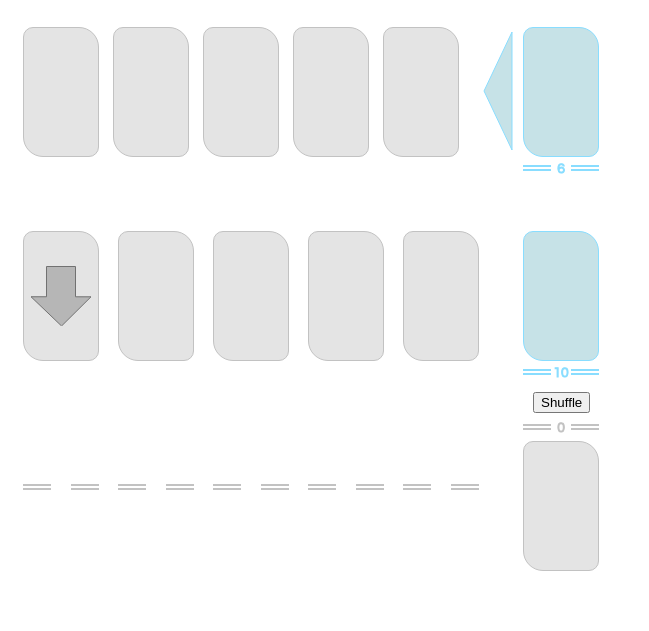
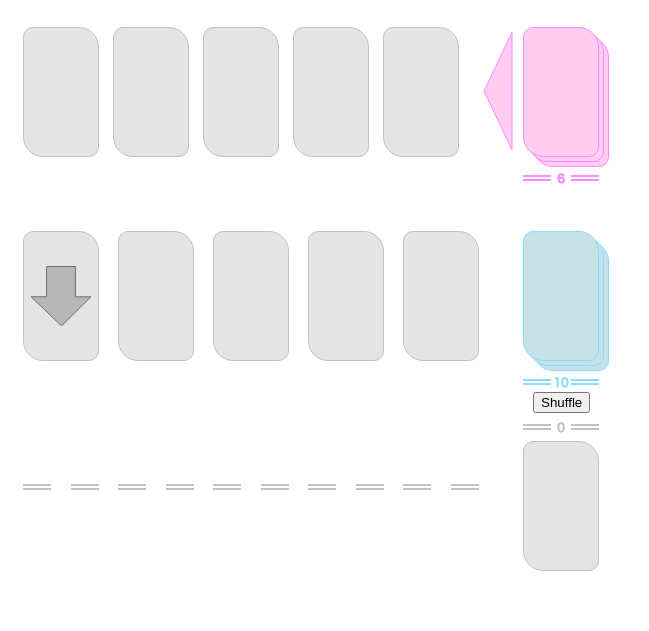
Before and after one commit to TonyLB/redux-cards, a React app: page / in a window 1280 px wide. Shown: the whole page, without its empty margins (0-649 px from the left). Built offline with nearby package versions, Linux system fonts and the light colour scheme.

Commit message:
Expanded Deck to show backs of top three cards.

```diff
--- a/src/components/Card.js
+++ b/src/components/Card.js
@@ -2,9 +2,9 @@ import React from 'react'
 import PropTypes from 'prop-types'
 import CardTemplates from '../state/CardTemplates'
 
-const Card = ({ className, top=0, left=0, value, cardTemplate, onClick, children }) => (
-    children ? (
-            <div style={{top:top, left:left, position:"absolute"}}
+const Card = ({ className, top=0, left=0, zIndex=0, value, cardTemplate, onClick, children, showBack=false }) => (
+    (children || showBack) ? (
+            <div style={{top:top, left:left, zIndex:zIndex, position:"absolute"}}
                 className={className?className:cardTemplate?('card-'+CardTemplates[cardTemplate].style):null}
                 onClick={onClick}
             >
@@ -23,7 +23,13 @@ const Card = ({ className, top=0, left=0, value, cardTemplate, onClick, children
 
 Card.PropTypes = {
     id: PropTypes.string,
+    className: PropTypes.string,
+    top: PropTypes.number,
+    left: PropTypes.number,
+    zIndex: PropTypes.number,
     value: PropTypes.string.isRequired,
+    cardTemplate: PropTypes.string,
+    showBack: PropTypes.bool,
     onClick: PropTypes.func
 }
 
--- a/src/components/Deck.js
+++ b/src/components/Deck.js
@@ -3,9 +3,9 @@ import PropTypes from 'prop-types'
 import Card from './Card'
 import Header from './SVG/Header'
 
-const Deck = ( {cards, headerTop=false, children, top=0, left=0} ) => {
+const Deck = ( {cards, headerTop=false, children, top=0, left=0, zIndex=0, className='svg-blues'} ) => {
     let header = (
-        <Header className={ cards.length ? 'svg-blues': 'svg-greys'} width='76'>
+        <Header className={ cards.length ? className : 'svg-greys'} width='76'>
             <text x="38" y="15">{cards.length}</text>
         </Header>
     )
@@ -14,13 +14,25 @@ const Deck = ( {cards, headerTop=false, children, top=0, left=0} ) => {
             <div style={{position:"absolute", top:top+"px", left:left+"px"}}>
                 { headerTop ? header : null}
             </div>
-            <Card
-                top={(top+(headerTop?20:0))}
-                left={left}
-                className={cards.length ? 'card-plain' : 'card-empty'}
-                children={children}
-            />
-            <div style={{position:"absolute", top:(top+135)+"px", left:left+"px"}}>
+            { cards.length ? cards.slice(0,3).map((card, index) => (
+                    <Card
+                        top={(top+(headerTop?20:0))+index*5}
+                        left={left+index*5}
+                        zIndex={zIndex+3-index}
+                        children={children}
+                        showBack
+                        key={card.id}
+                        {...card}
+                    />
+                )) : (
+                    <Card
+                        top={(top+(headerTop?20:0))}
+                        left={left}
+                        className='card-empty'
+                        children={children}
+                    />
+            )}
+            <div style={{position:"absolute", top:(top+145)+"px", left:left+"px"}}>
                 { !headerTop ? header : null}
             </div>
         </div>
@@ -35,7 +47,8 @@ Deck.PropTypes = {
     ).isRequired,
     headerTop: PropTypes.bool,
     top: PropTypes.number,
-    left: PropTypes.number
+    left: PropTypes.number,
+    className: PropTypes.string
 }
 
 export default Deck
--- a/src/components/SVG/SideArrow.js
+++ b/src/components/SVG/SideArrow.js
@@ -4,7 +4,7 @@ import PropTypes from 'prop-types'
             id="Layer_1"
 xmlns="http://www.w3.org/2000/svg" */
 
-const SideArrow = ({ width=30, height=120, top, left=0, onClick, orientation='LEFT'}) => (
+const SideArrow = ({ width=30, height=120, top, left=0, className='svg-blues', onClick, orientation='LEFT'}) => (
     <div
         className="positioning-sidearrow"
         style={{
@@ -16,7 +16,7 @@ const SideArrow = ({ width=30, height=120, top, left=0, onClick, orientation='LE
             }}
     >
         <svg
-            className="svg-blues"
+            className={className}
             onClick={onClick}
             width={width}
             height={height}
@@ -38,6 +38,7 @@ SideArrow.PropTypes = {
     height: PropTypes.number,
     top: PropTypes.number,
     left: PropTypes.number,
+    className: PropTypes.string,
     onClick: PropTypes.func,
     orientation: PropTypes.string
 }
--- a/src/components/Track.js
+++ b/src/components/Track.js
@@ -37,8 +37,8 @@ class Track extends React.Component {
                     />
                 ))
             }
-                <SideArrow top={8} left={width-140} onClick={ props.cardDrawClick } />
-                <DeckContainer deck={ props.deck } top={0} left={width-100} />
+                <SideArrow top={8} left={width-140} className='svg-pinks' onClick={ props.cardDrawClick } />
+                <DeckContainer deck={ props.deck } top={0} left={width-100} className='svg-pinks' />
             </div>
         )
     }
--- a/src/index.css
+++ b/src/index.css
@@ -107,3 +107,12 @@ body {
   .svg-greys text {
     fill: #c2c2c2;
   }
+
+  .svg-pinks {
+    fill: rgb(255, 204, 242);
+    stroke: #ff89ff;
+  }
+
+  .svg-pinks text {
+    fill: #ff89ff;
+  }
```
